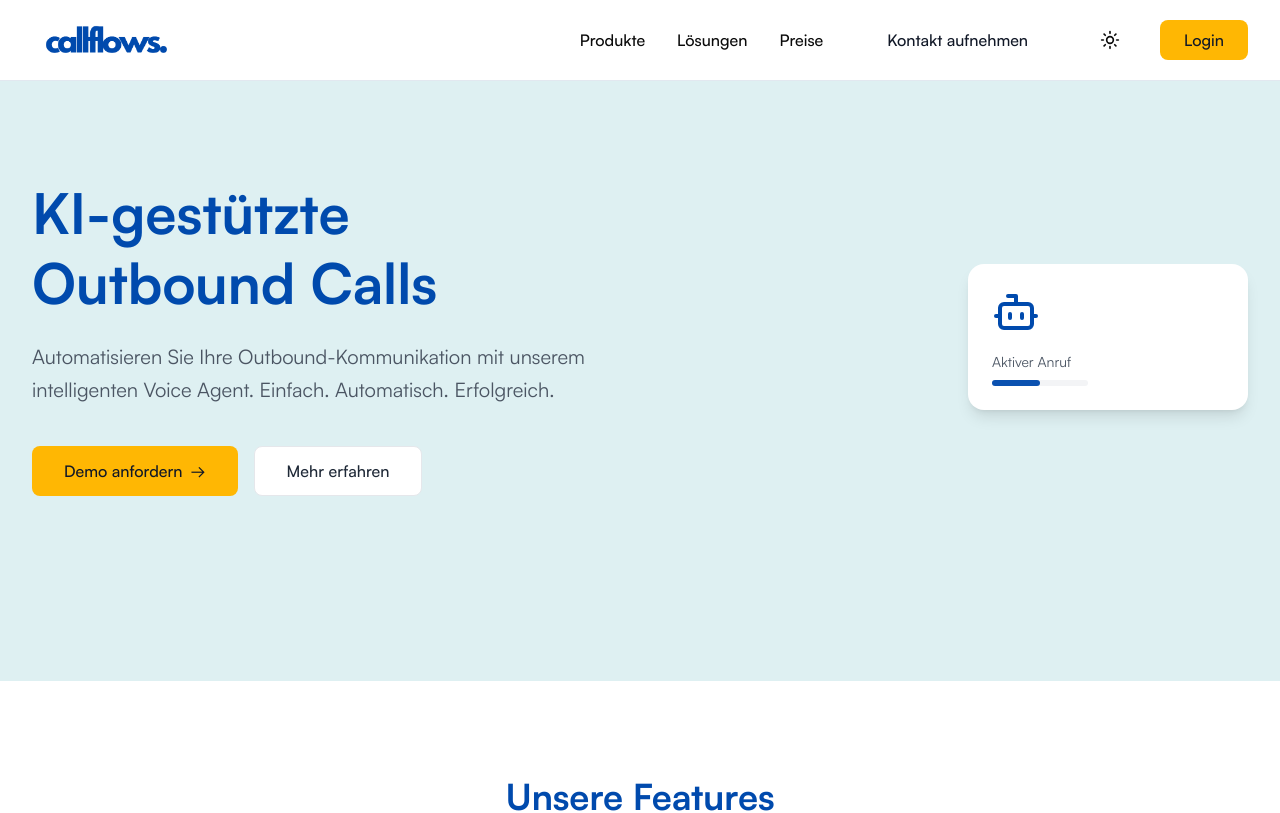
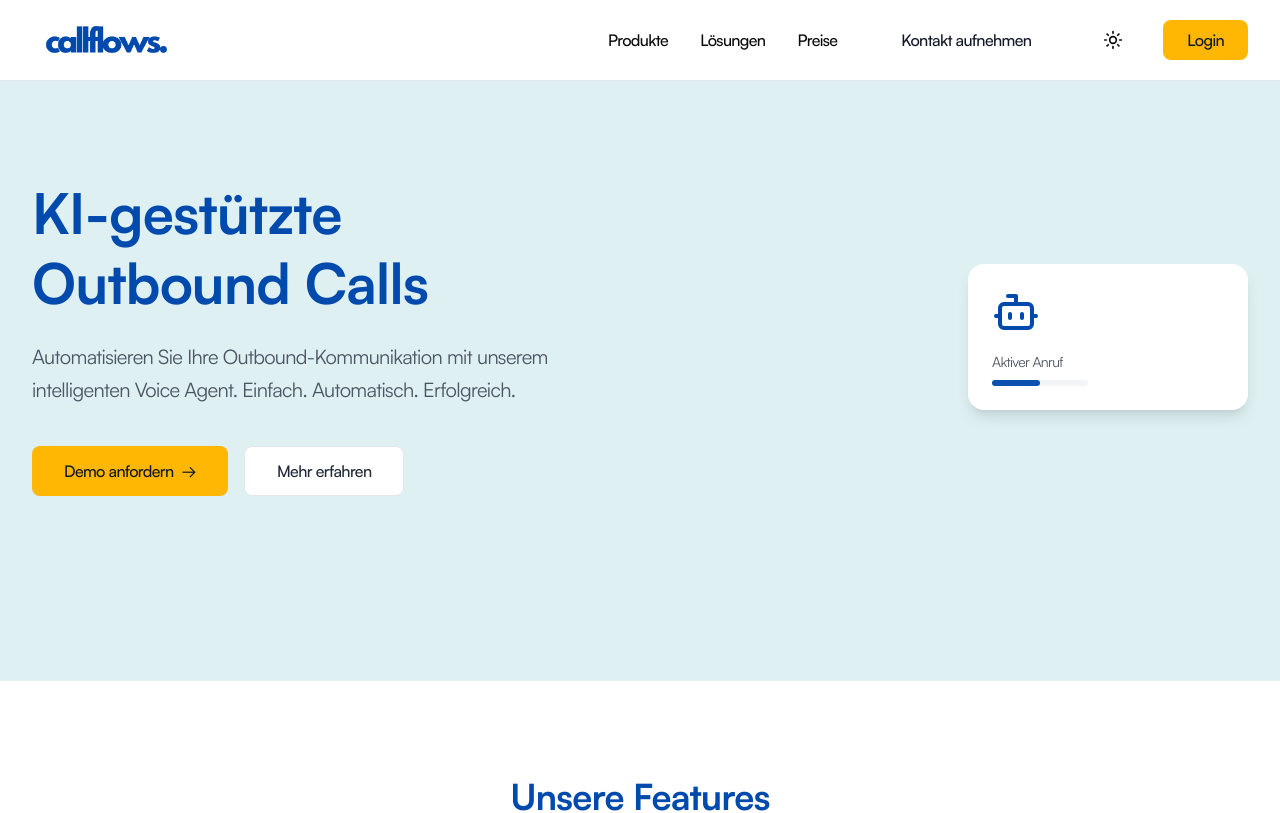
Before and after one commit to AGIs-Digital/callflows_homepage, a Next.js app: page / in a window 1280 px wide. Shown: the top 813 px of the page. Built offline with nearby package versions, Linux system fonts and the light colour scheme.

Commit message:
settings

```diff
--- a/app/globals.css
+++ b/app/globals.css
@@ -74,6 +74,10 @@
     --input: 0 0% 14.9%;
     --ring: 214 100% 34%;
   }
+
+  html {
+    letter-spacing: -0.04em;
+  }
 }
 
 @layer base {
--- a/tailwind.config.ts
+++ b/tailwind.config.ts
@@ -59,6 +59,9 @@ const config: Config = {
       fontFamily: {
         sans: ['Satoshi', 'sans-serif'],
       },
+      letterSpacing: {
+        tighter: '-0.04em',
+      },
     },
   },
   plugins: [require('tailwindcss-animate')],
```
